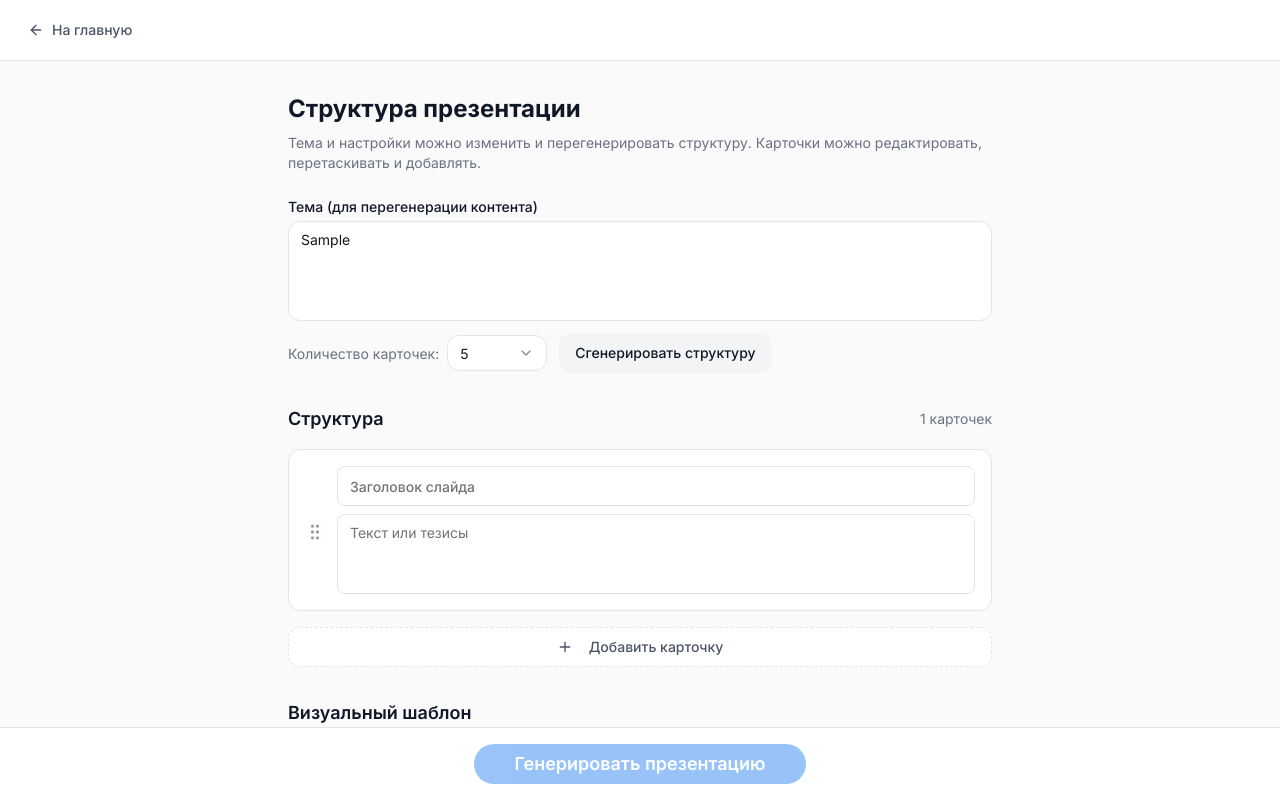
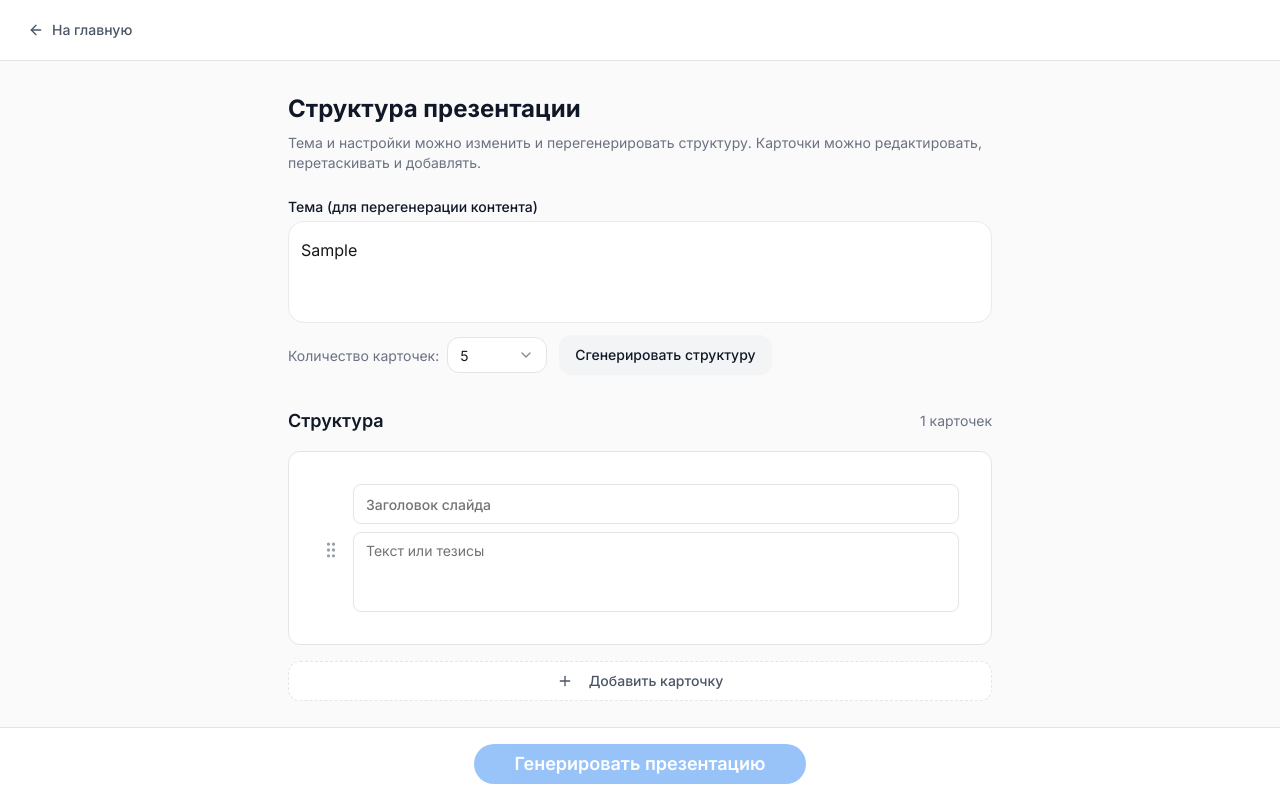
Before and after one commit to ignatovivin/presentation, a Next.js app: page /outline in a window 1280 px wide. Both pictures are taken after typing "Sample", "Sample" into the empty fields and a click on the button "Добавить карточку". Shown: the top 800 px of the page. Built offline with nearby package versions, Linux system fonts and the light colour scheme.

Commit message:
настройка карточек

```diff
--- a/app/outline/page.tsx
+++ b/app/outline/page.tsx
@@ -23,6 +23,7 @@ import {
 } from '@dnd-kit/core'
 import { arrayMove, SortableContext, useSortable, verticalListSortingStrategy } from '@dnd-kit/sortable'
 import { CSS } from '@dnd-kit/utilities'
+import { motion } from 'framer-motion'
 import { ArrowDown, ArrowLeft, ArrowUp, Check, Edit3, FileText, GripVertical, Loader2, Play, Plus, Sparkles, Trash2 } from 'lucide-react'
 
 const SLIDES_COUNT_OPTIONS = [3, 5, 7, 10]
@@ -73,10 +74,12 @@ function CardItem({
   const style = { transform: CSS.Transform.toString(transform), transition, opacity: isDragging ? 0.5 : 1 }
 
   return (
-    <div
+    <motion.div
+      layout
+      transition={{ type: 'spring', stiffness: 350, damping: 30 }}
       ref={setNodeRef}
       style={style}
-      className="flex gap-3 p-4 rounded-xl bg-white border border-gray-200 hover:border-gray-300 transition-colors"
+      className="flex gap-3 p-8 rounded-xl bg-white border border-[rgba(0,0,0,0.08)] transition-all duration-300 ease-in-out focus-within:shadow-[rgba(0,0,0,0.08)_0px_16px_32px] focus-within:-translate-y-0.5 focus-within:border-gray-300"
       onContextMenu={onContextMenuProp}
     >
       <button type="button" className="touch-none cursor-grab active:cursor-grabbing text-gray-400 hover:text-gray-600 shrink-0 mt-1" {...attributes} {...listeners}>
@@ -87,16 +90,16 @@ function CardItem({
           value={card.title}
           onChange={(e) => onTitleChange(e.target.value)}
           placeholder="Заголовок слайда"
-          className="font-medium border-gray-200 rounded-lg"
+          className="font-medium border-gray-200 rounded-lg focus-visible:ring-0 focus-visible:ring-offset-0"
         />
         <Textarea
           value={card.content}
           onChange={(e) => onContentChange(e.target.value)}
           placeholder="Текст или тезисы"
-          className="min-h-[80px] resize-none border-gray-200 rounded-lg text-sm"
+          className="min-h-[80px] resize-none border-gray-200 rounded-lg text-sm focus-visible:ring-0 focus-visible:ring-offset-0"
         />
       </div>
-    </div>
+    </motion.div>
   )
 }
 
@@ -241,19 +244,16 @@ export default function OutlinePage() {
   const regenerateCardContent = async (id: string) => {
     const card = cards.find((c) => c.id === id)
     if (!card) return
-    if (!topic.trim()) {
-      alert('Введите тему презентации в поле выше для контекста генерации')
-      setContextMenu(null)
-      return
-    }
     setContextMenu(null)
     setLoadingCardId(id)
+    const topicForRequest =
+      topic.trim() || `${card.title || 'Слайд'}. ${(card.content || '').slice(0, 200)}`.trim() || 'Один слайд'
     try {
       const res = await fetch('/api/ai/generate', {
         method: 'POST',
         headers: { 'Content-Type': 'application/json' },
         body: JSON.stringify({
-          topic: `${topic.trim()}. Слайд: ${card.title || 'без названия'}. ${(card.content || '').slice(0, 150)}`,
+          topic: topicForRequest,
           slidesCount: 1,
           style: aiSettings.tone,
           language: aiSettings.language,
@@ -261,18 +261,22 @@ export default function OutlinePage() {
           outlineOnly: true,
         }),
       })
+      const data = await res.json().catch(() => ({}))
       if (!res.ok) {
-        const data = await res.json().catch(() => ({}))
         throw new Error(data?.error || res.statusText || 'Ошибка генерации')
       }
-      const data = await res.json()
-      const slides = data.slides || []
+      const slides = Array.isArray(data?.slides) ? data.slides : []
       const first = slides[0]
-      if (first) {
+      if (first && (first.title != null || first.content != null)) {
         updateCard(id, {
-          title: first.title || card.title,
-          content: (first.content || '').replace(/<[^>]+>/g, ' ').trim() || card.content,
+          title: first.title ?? card.title,
+          content: (first.content ?? card.content)
+            .toString()
+            .replace(/<[^>]+>/g, ' ')
+            .trim() || card.content,
         })
+      } else {
+        alert('API вернул пустой ответ. Попробуйте ещё раз или укажите тему выше.')
       }
     } catch (e) {
       alert(e instanceof Error ? e.message : 'Не удалось сгенерировать текст')
@@ -378,12 +382,17 @@ export default function OutlinePage() {
 
         <section className="mb-8">
           <label className="text-sm font-medium text-gray-900 mb-1 block">Тема (для перегенерации контента)</label>
-          <Textarea
-            value={topic}
-            onChange={(e) => setTopic(e.target.value)}
-            placeholder="О чём презентация?"
-            className="min-h-[100px] resize-none rounded-xl border-gray-200 bg-white mb-3"
-          />
+          <div
+            className="rounded-2xl border bg-white mb-3 transition-all duration-300 ease-in-out focus-within:shadow-[rgba(0,0,0,0.08)_0px_16px_32px] focus-within:-translate-y-0.5"
+            style={{ borderColor: 'rgba(0, 0, 0, 0.08)' }}
+          >
+            <Textarea
+              value={topic}
+              onChange={(e) => setTopic(e.target.value)}
+              placeholder="О чём презентация?"
+              className="min-h-[100px] pt-4 px-3 pb-3 text-base resize-none rounded-2xl border-0 bg-transparent text-black placeholder:text-gray-400 focus-visible:ring-0 focus-visible:ring-offset-0 focus-visible:outline-none"
+            />
+          </div>
           <div className="flex flex-wrap items-center gap-3">
             <div>
               <span className="text-sm text-gray-500 mr-2">Количество карточек:</span>
--- a/package.json
+++ b/package.json
@@ -39,7 +39,8 @@
     "@radix-ui/react-toast": "^1.1.5",
     "@radix-ui/react-tabs": "^1.0.4",
     "@radix-ui/react-popover": "^1.0.7",
-    "@types/reveal.js": "^4.3.0"
+    "@types/reveal.js": "^4.3.0",
+    "framer-motion": "^11.0.0"
   },
   "devDependencies": {
     "eslint": "^8.57.0",
```
Also changed, not shown: 1 other file (tests, documents, lock files or other folders).
